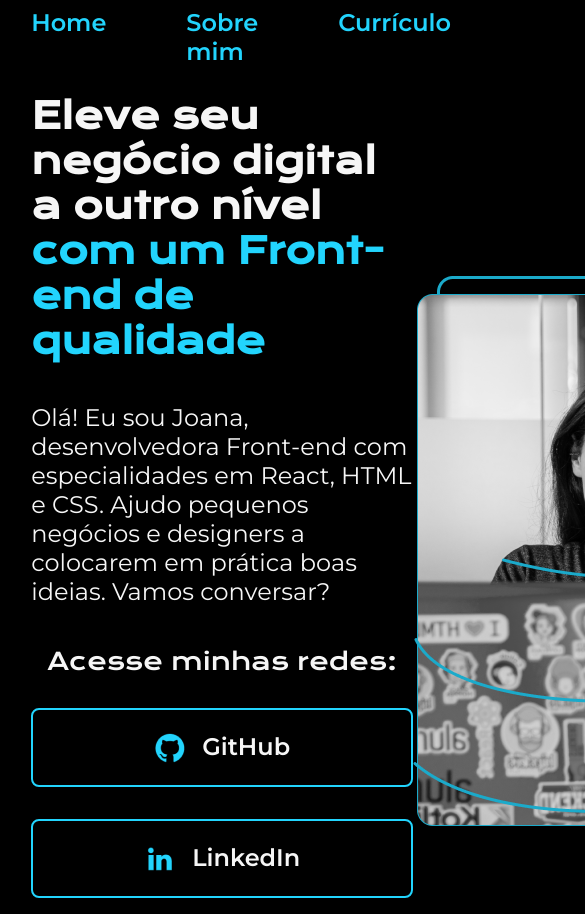
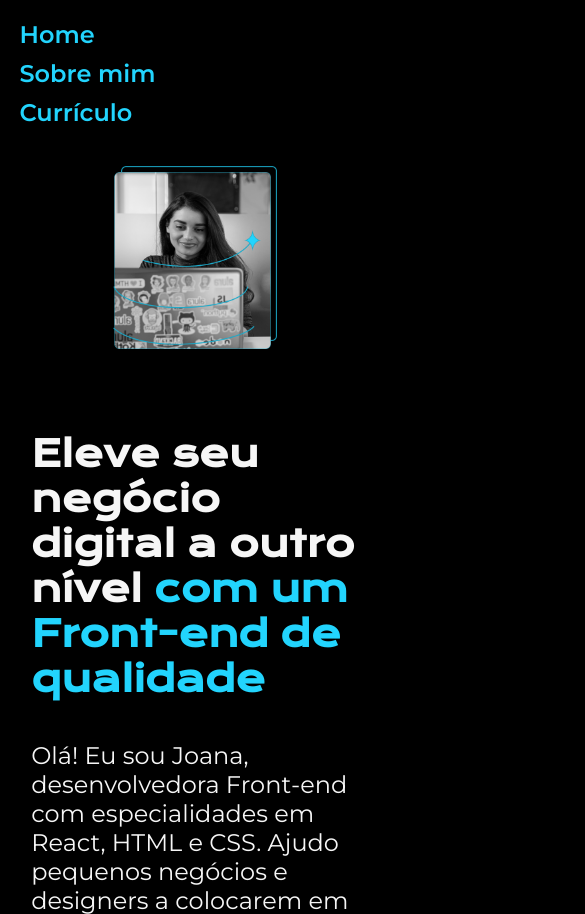
Before and after one commit to Ismaylon/portfolio, a plain HTML site: page index.html in a window 390 px wide. Shown: the top 914 px of the page, 585 px wide, since content can reach past the window. Drawn offline with nearby package versions, Linux system fonts and the light colour scheme.

Commit message:
commit "responsivo"

```diff
--- a/index.html
+++ b/index.html
@@ -9,11 +9,11 @@
   </head>
   <body>
     <header class="cabecalho">
-       <nav class="cabecalho-menu">
+      <nav class="cabecalho-menu">
         <a class="cabecalho-menu-links" href="index.html">Home</a>
         <a class="cabecalho-menu-links" href="about.html">Sobre mim</a>
         <a class="cabecalho-menu-links" href="curriculo.html">Currículo</a>
-        </nav>
+      </nav>
     </header>
     <main class="apresentacao">
       <section class="apresentacao-conteudo">
@@ -26,16 +26,16 @@
         <p class="apresentacao-conteudo-paragrafo">
           Olá! Eu sou Joana, desenvolvedora Front-end com especialidades em
           React, HTML e CSS. Ajudo pequenos negócios e designers a colocarem em
-          prática  boas ideias. Vamos conversar?
+          prática boas ideias. Vamos conversar?
         </p>
         <div class="apresentacao-botoes">
           <h2 class="apresentacao-subtitulo">Acesse minhas redes:</h2>
           <a class="apresentacao-botoes-redesocial" href="">
-            <img  src="./assets/Logo Github.png" alt="Logo Github" />
+            <img src="./assets/Logo Github.png" alt="Logo Github" />
             GitHub
           </a>
           <a class="apresentacao-botoes-redesocial" href="">
-            <img  src="./assets/Logo linkedin.png" alt="Logo LinkedIn" />
+            <img src="./assets/Logo linkedin.png" alt="Logo LinkedIn" />
             LinkedIn
           </a>
           <a class="apresentacao-botoes-redesocial" href=""
@@ -44,7 +44,7 @@
           </a>
         </div>
       </section>
-      <img src="./assets/joana.png" alt="Foto da Joana Programando" />
+      <img class="imagem" src="./assets/joana.png" alt="Foto da Joana Programando" />
     </main>
     <footer class="rodape">
       <p>Desenvolvido por Ismaylon Alves</p>
--- a/style/style.css
+++ b/style/style.css
@@ -34,7 +34,7 @@ body {
 .cabecalho-menu-links {
 
     font-family: 'Montserrat', sans-serif;
-    font-size: 24px;
+    font-size: 1.5rem;
     font-weight: 600;
     text-decoration: none;
     color:var(--cor-terciaria);
@@ -44,10 +44,11 @@ body {
 
 
 .apresentacao {
-    padding: 7% 8%;
+    padding: 5% 8%;
     display: flex;
     align-items: center;
     justify-content: space-between;
+    gap: 82px;
 }
 
 .titulo-destaque {
@@ -55,25 +56,25 @@ body {
 }
 
 .apresentacao-conteudo {
-    width: 615px;
+    width: 50%;
     display: flex;
     flex-direction: column;
     gap: 40px;
 }
 
 .apresentacao-conteudo-titulo {
-    font-size: 36px;
+    font-size: 2.25rem;
     font-family: var(--fonte-primaria);
 }
 
 .apresentacao-conteudo-paragrafo {
-    font-size: 24px;
+    font-size: 1.5rem;
     font-family: var(--fonte-secundaria);
 }
 .apresentacao-subtitulo {
     font-family: var(--fonte-primaria);
     font-weight: 400;
-    font-size: 24px;
+    font-size: 1.5rem;
 }
 
 .apresentacao-botoes {
@@ -88,11 +89,11 @@ body {
     display: flex;
     justify-content: center;
     gap: 16px;
-    width: 378px;
+    width: 50%;
     text-align: center;
     border: 2px solid var(--cor-terciaria);
     border-radius: 8px;
-    font-size: 24px;
+    font-size: 1.5rem;
     text-decoration: none;
     color: var(--cor-secundaria);
     padding: 21.5px 0;
@@ -108,11 +109,35 @@ body {
     text-align: center;
     background-color: var(--cor-terciaria);
     color: var(--cor-primaria);
-    font-size: 24px;
+    font-size: 1.5rem;
     font-family: var(--fonte-secundaria);
     font-weight: 400;
     padding: 10px;
 }
+
+.imagem {
+
+width: 50%;
+
+}
 @media (max-width: 768px) {
 
+.cabecalho {
+    padding: 5%;
 }
+
+.cabecalho-menu {
+    display: flex;
+    flex-direction: column;
+    gap: 10px;
+}
+
+.apresentacao-conteudo {
+    width: auto;
+}
+
+.apresentacao {
+    flex-direction: column-reverse;
+}
+
+}
```
Also changed, not shown: about.html (+1 -1 lines), curriculo.html (+1 -1 lines).
